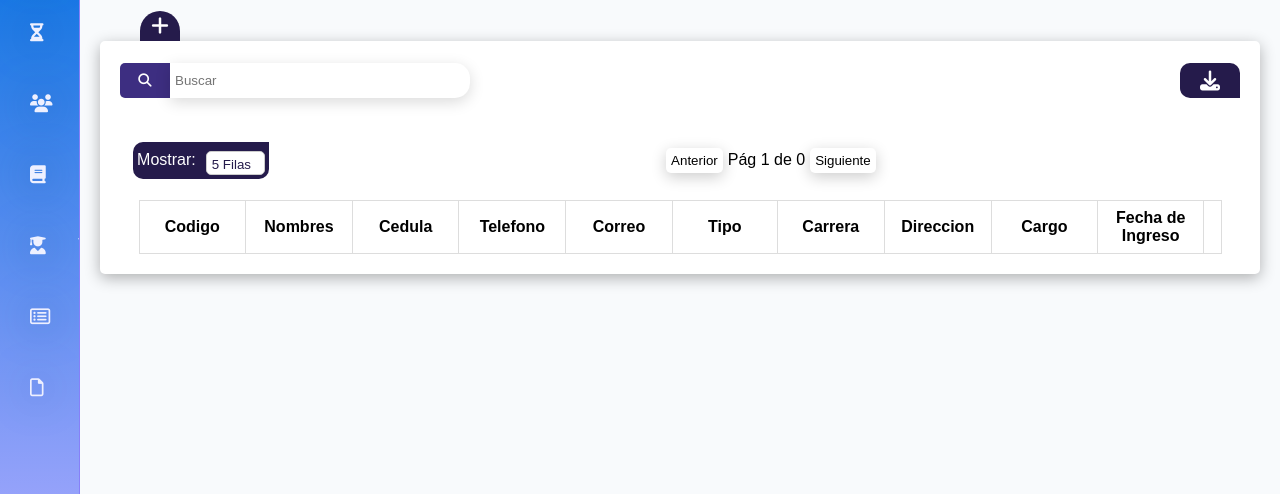
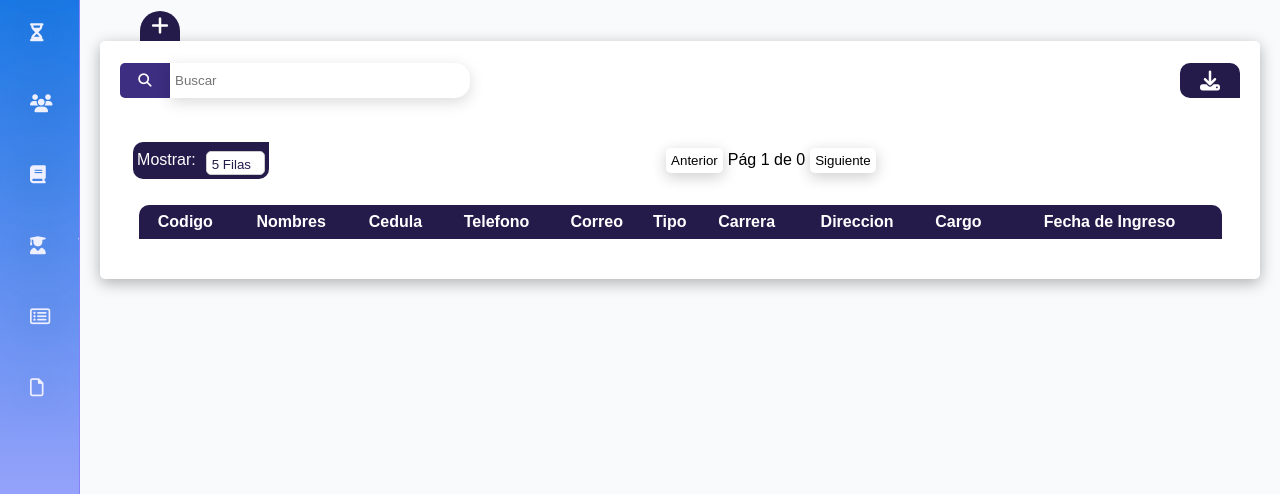
Before and after one commit to josalztrs/proyectobiblioteca, a PHP site: page /html/Personas.php in a window 1280 px wide. Shown: the part 164-658 px from the top of the page. Run offline with PHP 8.4, Linux system fonts and the light colour scheme; data that the repository does not hold is empty; some libraries are stand-ins or nearby versions.

Commit message:
cambios en la tabla (css)

```diff
--- a/css/main.css
+++ b/css/main.css
@@ -269,7 +269,7 @@ main{
     box-shadow: 0 4px 15px rgba(0, 0, 0, 0.1);
 }
 
-.contend-tabla {
+/* .contend-tabla {
     width: 100%;
     color: black;
     display: flex;
@@ -287,14 +287,14 @@ main{
     margin-top: 20px;
     overflow-y: auto;
     max-height: 500px;
-    /* border: 1px solid black; */
 }
 .tabla-A {
     border-collapse: collapse;
-    /* border: 1px solid blue; */
     width: 100%;
     color: black;
     background-color: white;
+    text-align: center;
+
 }
 
 .tabla-A th, .table-A td {
@@ -331,8 +331,66 @@ main{
 }
 .tabla-A button:hover {
     background-color: #26baec;
+} */
+.contend-tabla {
+    width: 100%;
+    color: black;
+    display: flex;
+    flex-direction: column;
+    padding: 20px 10px;
+    align-items: center;
+    justify-content: space-around;
+    border-radius: 5px;
+    background-color: #ffffff;
+    box-shadow: 0 4px 15px rgba(0, 0, 0, 0.3);
 }
 
+.tabla-section {
+    width: 95%;
+    margin-top: 25px;
+    overflow-y: auto;
+    max-height: 500px;
+    margin-bottom: 20px;
+    border-radius: 10px 10px 0px 0px;
+}
+.tabla-A {
+    border-collapse: collapse;
+    width: 100%;
+    color: #251b4b;
+    background-color: white;
+    text-align: center;
+}
+.tabla-A th {
+    padding: 8px 0px;
+    color: black;
+    position: sticky;
+    top: 0;
+    transition: background-color 0.3s;
+    background-color: #251b4b;
+    color: white;
+}
+.tabla-A td {
+    padding: 8px;
+    border-bottom: 1px solid #ddd;
+    /* background-color: white; */
+    /* background-color: rgba(239, 239, 240, 0.6); */
+}
+
+.tabla-A tr:hover {
+    background-color: rgba(200, 200, 200, 0.6);
+}
+
+.tabla-A button {
+    background-color: #408EC8;
+    color: white;
+    border: none;
+    padding: 5px 10px;
+    cursor: pointer;
+    border-radius: 5px;
+}
+.tabla-A button:hover {
+    background-color: #26baec;
+}
 /* modal  */
 .modal{
     position: fixed;
```
